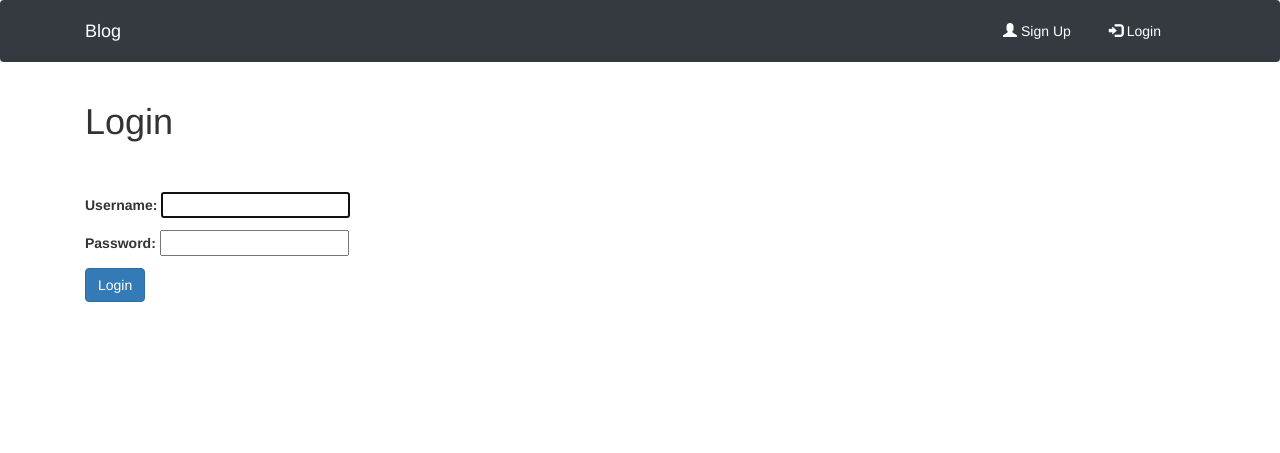
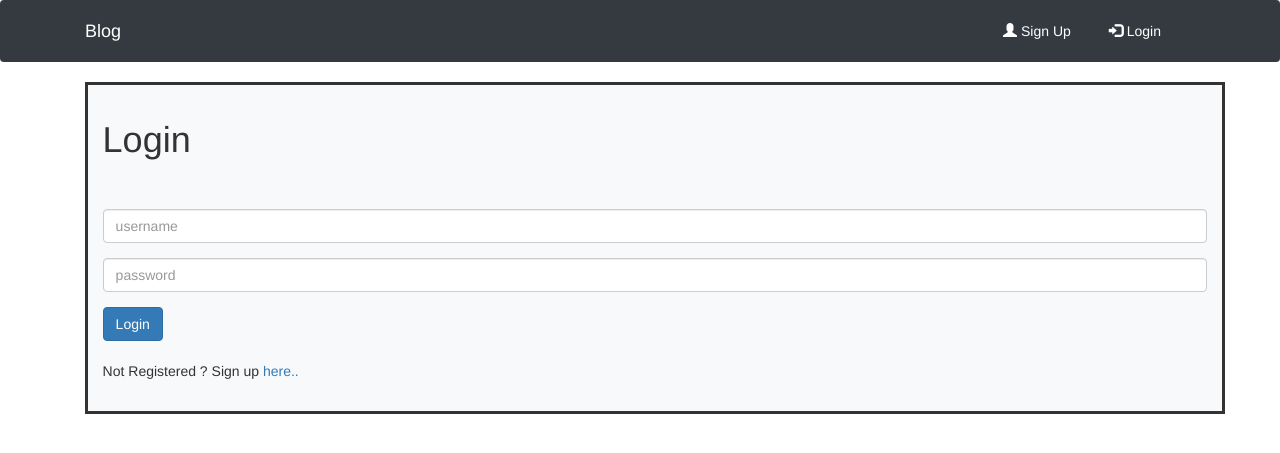
Before and after one commit to radhikagupta6/Django-Blog, a Django app: page /members/login/ in a window 1280 px wide. Shown: the top 453 px of the page. Run offline with Django 3.2, Linux system fonts and the light colour scheme; some libraries are stand-ins or nearby versions.

Commit message:
login,register fixed

```diff
--- a/django_blog/members/templates/registration/login.html
+++ b/django_blog/members/templates/registration/login.html
@@ -1,15 +1,25 @@
 {% extends "blog/base.html" %}
 {% block title %}Login{% endblock title%}
 {% block content%}
+<div class='container bg-light'style='border:solid;padding:2%'>
 <h1>Login</h1>
 <br/>
 <br/>
 <div class='form-group'>
 <form method="POST" enctype="multipart/form-data">
 {% csrf_token %}
-{{ form.as_p }}
-<button class='btn btn-primary'>Login</button>
+    <div class="form-group">
+        <input type="text" class="form-control" name='username' placeholder='username'>
+    </div>
+    <div class="form-group">
+        <input type="password" class="form-control" name='password' placeholder='password'>
+    </div>
+
+    <button class='btn btn-primary'>Login</button>
+    </br>
+    </br>
+    Not Registered ? Sign up <a href='{% url 'register'%}'>here..</a>
 </form>
 </div>
-
+</div>
 {% endblock content%}
--- a/django_blog/members/templates/registration/register.html
+++ b/django_blog/members/templates/registration/register.html
@@ -1,6 +1,8 @@
 {% extends "blog/base.html" %}
 {% block title %}Sign up{% endblock title%}
 {% block content%}
+
+<div class='container mx-auto bg-light'style='border:solid;padding:2%;'>
 <h1>Sign up</h1>
 <br/>
 <br/>
@@ -11,5 +13,6 @@
 <button class='btn btn-primary'>Sign up</button>
 </form>
 </div>
+</div>
 
 {% endblock content%}
```
Also changed, not shown: django_blog/db.sqlite3.
